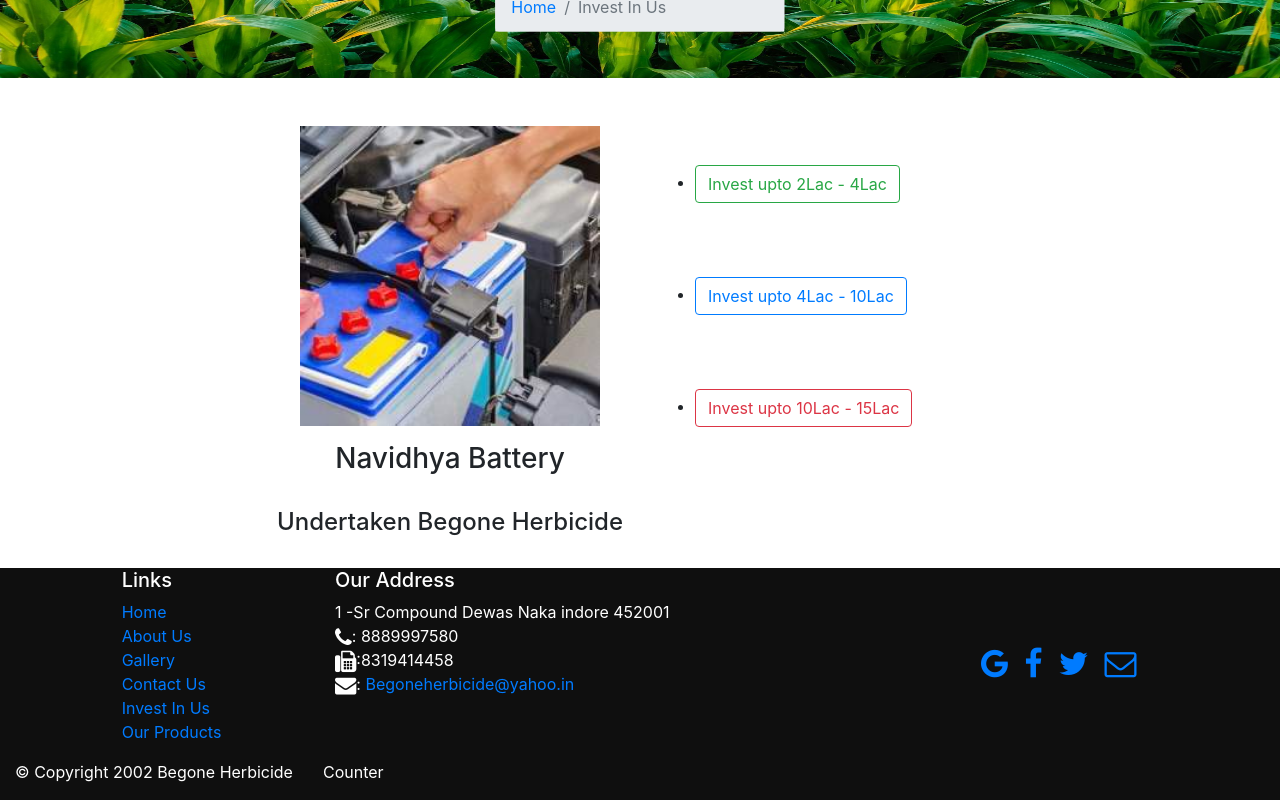
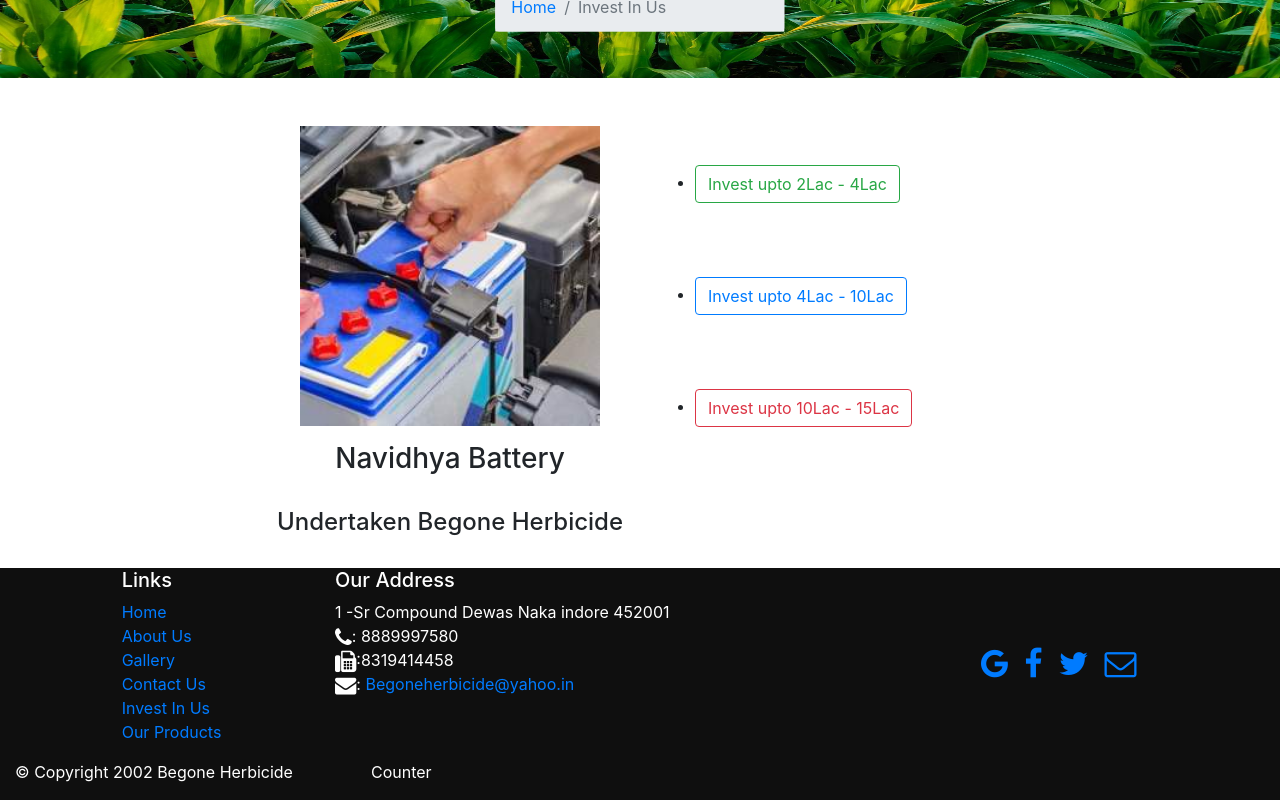
Before and after one commit to VIPIN-creator/Begone-Herbicide, a React (Create React App) app: page /invest in a window 1280 px wide. Shown: the part 422-1222 px from the top of the page. Built offline with nearby package versions, Linux system fonts and the light colour scheme.

Commit message:
Update FooterComponent.js

```diff
--- a/src/components/FooterComponent.js
+++ b/src/components/FooterComponent.js
@@ -43,7 +43,7 @@ function Footer(props) {
                 <div className="col-auto">
                     <p>© Copyright 2002 Begone Herbicide</p>
                 </div>
-	    <div className = "col ml-auto">
+	    <div className = "col ml-5">
 	    <span class="powr-hit-counter" id="37fb65dd_1600140680">Counter</span><script src="https://www.powr.io/powr.js?platform=react"></script>
 	    </div>
             </div>
```
